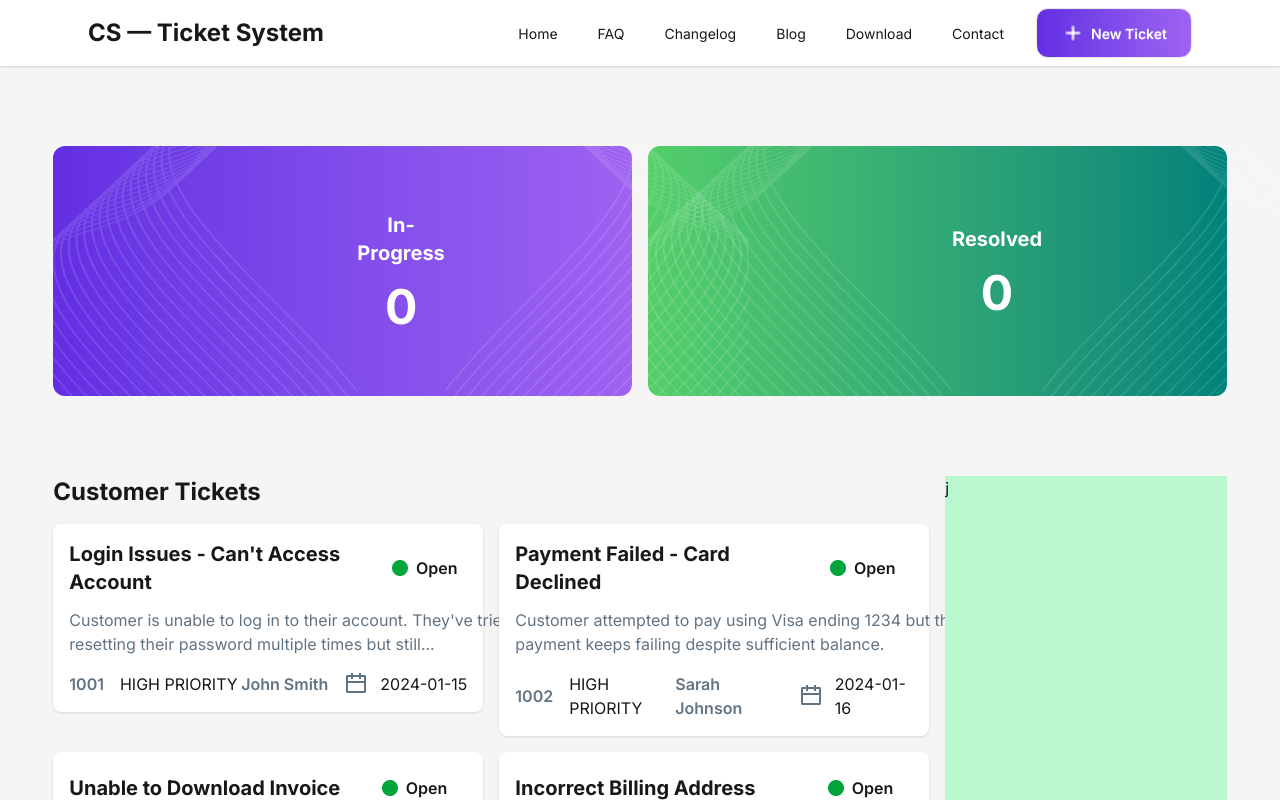
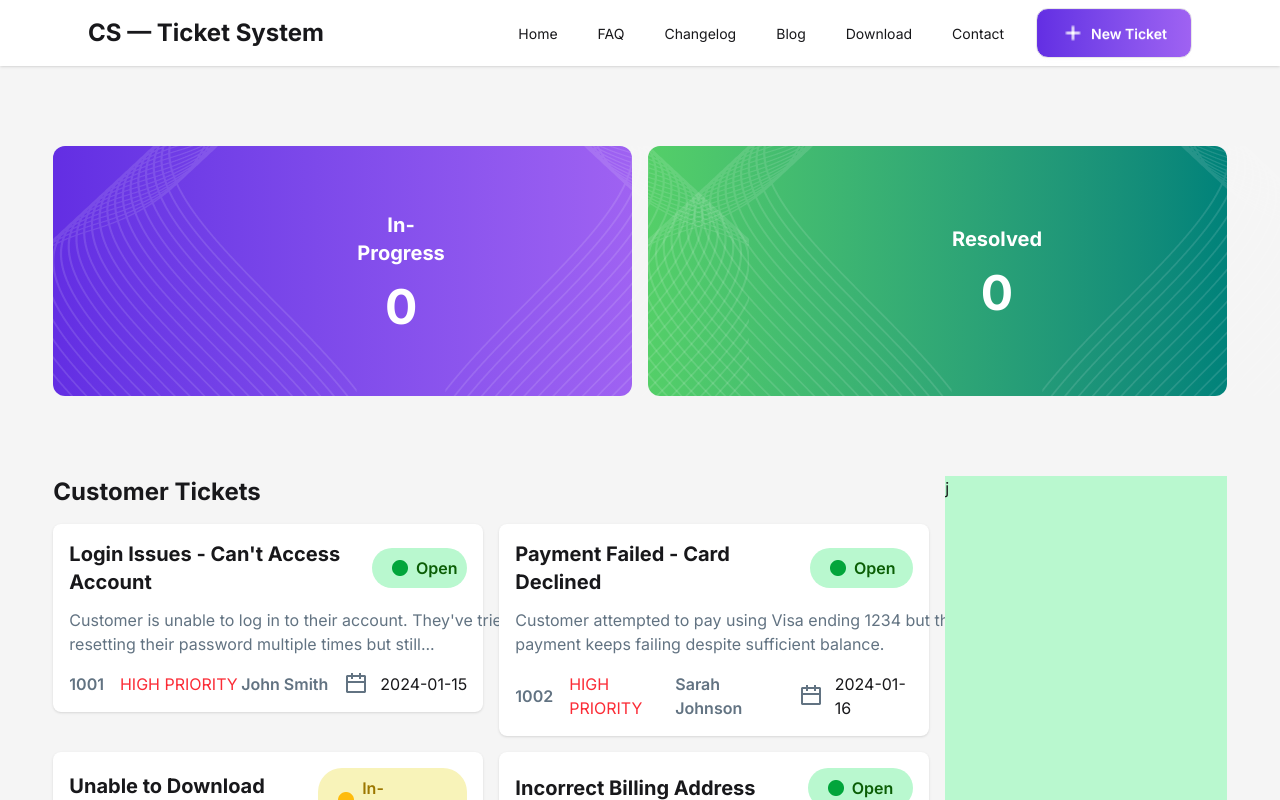
Before and after one commit to jahiddeveloper/Assignment-7, a React (Vite) app: page / in a window 1280 px wide. Shown: the top 800 px of the page. Built offline with nearby package versions, Linux system fonts and the light colour scheme.

Commit message:
Daynamin card style

```diff
--- a/public/Tickets.json
+++ b/public/Tickets.json
@@ -22,7 +22,7 @@
     "title": "Unable to Download Invoice",
     "description": "Customer cannot download their January invoice from the billing section. The download button is...",
     "priority": "MEDIUM PRIORITY",
-    "status": "Open",
+    "status": "In- Progress",
     "customer": "Michael Brown",
     "date": "2024-01-17"
   },
@@ -49,7 +49,7 @@
     "title": "Refund Not Processed",
     "description": "Customer requested a refund two weeks ago but has not received the amount yet.",
     "priority": "MEDIUM PRIORITY",
-    "status": "Open",
+    "status": "In- Progress",
     "customer": "Sophia Taylor",
     "date": "2024-01-20"
   },
@@ -76,7 +76,7 @@
     "title": "Subscription Auto-Renewal",
     "description": "Customer wants to enable auto-renewal for their subscription but the toggle is disabled.",
     "priority": "MEDIUM PRIORITY",
-    "status": "Open",
+    "status": "In- Progress",
     "customer": "Liam Thomas",
     "date": "2024-01-23"
   },
--- a/src/Component/TicketCard/TicketCard.jsx
+++ b/src/Component/TicketCard/TicketCard.jsx
@@ -1,5 +1,6 @@
 import React from "react";
 import ellips from "../../assets/Ellipse.png";
+import ellips2 from "../../assets/Ellipse-2.png";
 import calender from "../../assets/calender.png";
 
 const TicketCard = ({ ticket }) => {
@@ -8,8 +9,18 @@ const TicketCard = ({ ticket }) => {
       <div className="bg-white shadow-sm rounded-lg p-4 cursor-pointer hover:shadow-2xl hover:transition duration-350 hover:scale-101">
         <div className="flex justify-between items-center">
           <h2 className="font-bold text-xl">{ticket.title}</h2>
-          <p className="flex items-center gap-2 px-5 py-2 font-semibold">
-            <img className="w-4 h-4 rounded-5xl" src={ellips} alt="" />
+          <p
+            className={`flex items-center gap-2 px-5 py-2 font-semibold rounded-3xl ${
+              ticket.status == "Open"
+                ? "text-[#0b5e06] bg-[#b9f8cf]"
+                : "text-[#9c7700] bg-[#f8f3b9]"
+            }`}
+          >
+            <img
+              className="w-4 h-4 rounded-5xl"
+              src={ticket.status == "Open" ? ellips : ellips2}
+              alt=""
+            />
             {ticket.status}
           </p>
         </div>
@@ -17,7 +28,17 @@ const TicketCard = ({ ticket }) => {
         <div className="flex justify-between items-center mt-4">
           <div className="flex items-center gap-2 md:gap-4">
             <p className="text-[#627382] font-semibold">{ticket.id}</p>
-            <p>{ticket.priority}</p>
+            <p
+              className={`${
+                ticket.priority == "HIGH PRIORITY"
+                  ? "text-red-500"
+                  : ticket.priority == "MEDIUM PRIORITY"
+                  ? "text-[#febb0c]"
+                  : "text-[#02a53b]"
+              }`}
+            >
+              {ticket.priority}
+            </p>
           </div>
           <div className="flex items-center gap-2 md:gap-4">
             <p className="text-[#627382] font-semibold">{ticket.customer}</p>
```
Also changed, not shown: src/assets/Ellipse-2.png (added).
